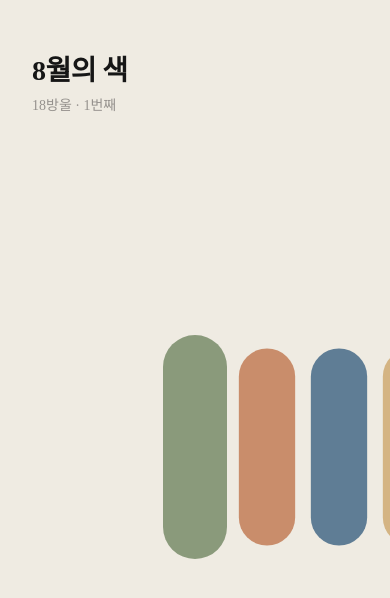
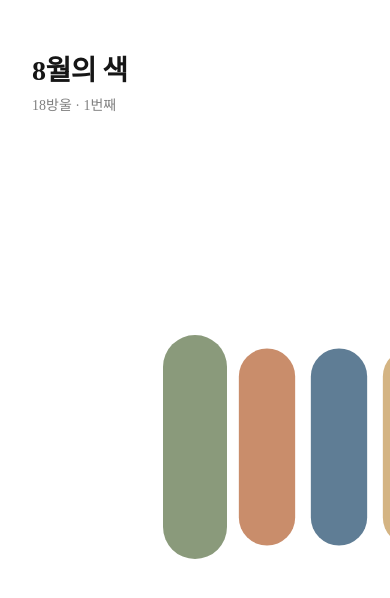
Before and after one commit to hjkim0905/dam_FE, a Next.js app in the folder apps/web/: page / in a window 390 px wide. Shown: the top 598 px of the page. Built offline with nearby package versions, Linux system fonts and the light colour scheme.

Commit message:
style(web): switch the background to white
color-scheme is pinned to light so WKWebView stops darkening form
controls when the phone is in dark mode.

```diff
--- a/apps/web/src/app/globals.css
+++ b/apps/web/src/app/globals.css
@@ -1,8 +1,10 @@
 :root {
-  --color-background: oklch(94% 0.012 85);
+  color-scheme: light;
+
+  --color-background: #ffffff;
   --color-foreground: oklch(20% 0 0);
-  --color-muted: oklch(66% 0.008 70);
-  --color-faint: oklch(90% 0.004 80);
+  --color-muted: oklch(60% 0 0);
+  --color-faint: oklch(88% 0 0);
 
   --space-edge: 2rem;
   --space-tabbar: 7rem;
```
